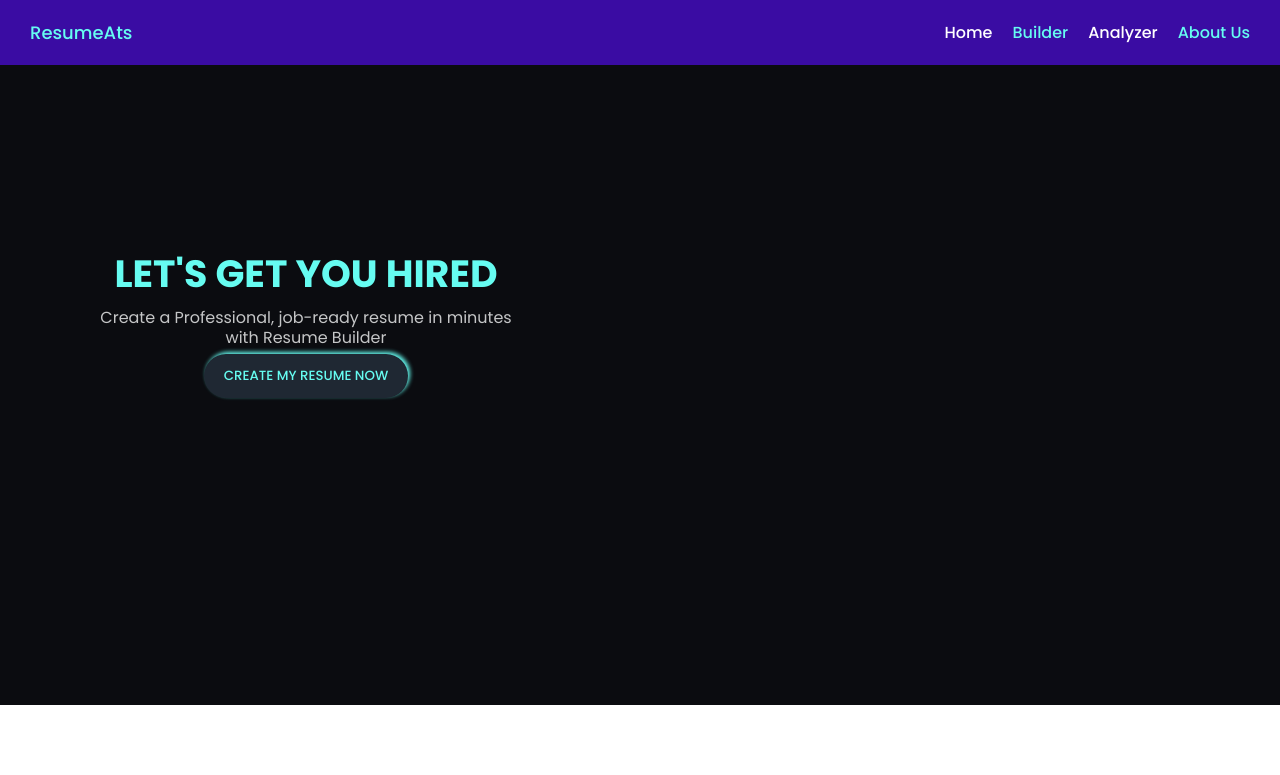
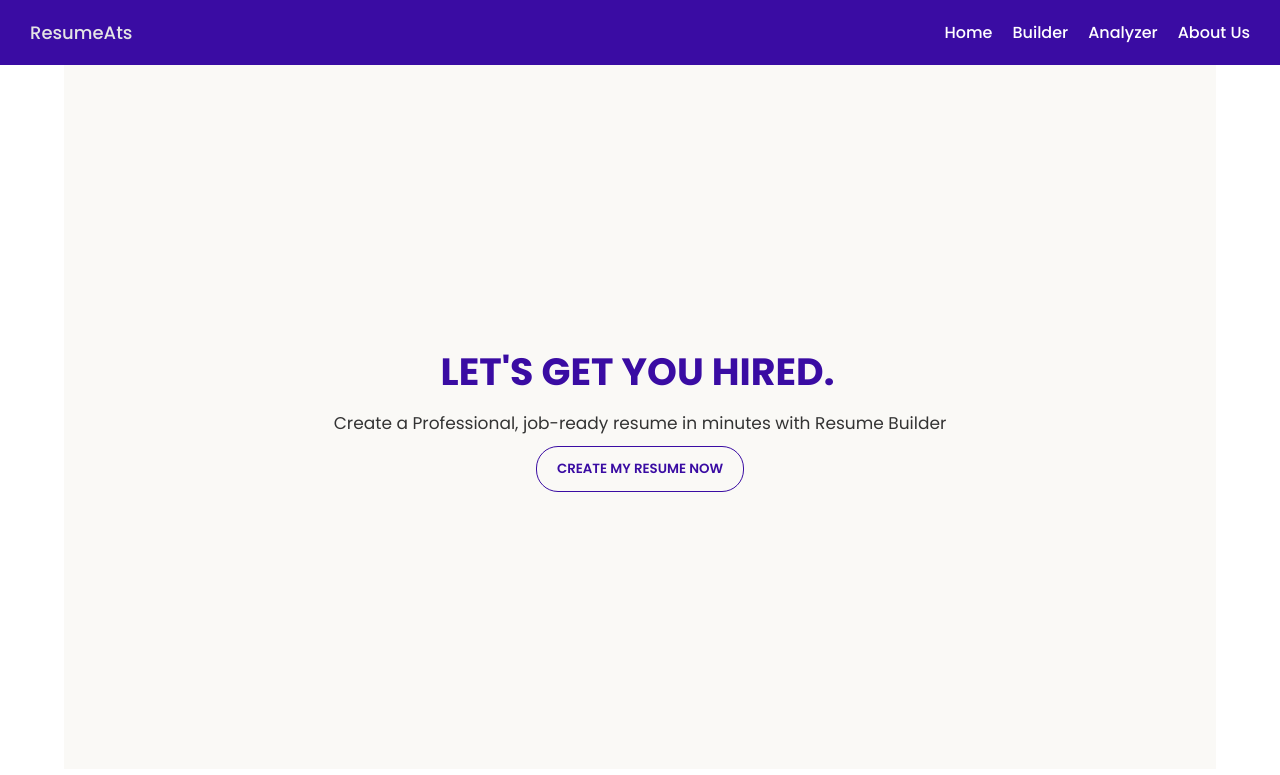
Before and after one commit to Hamzaali146/ATS-Resume, a Django app: page / in a window 1280 px wide. Shown: the top 775 px of the page. Run offline with Django 5.2, Linux system fonts and the light colour scheme; some libraries are stand-ins or nearby versions.

Commit message:
homepage update

```diff
--- a/static/analyzer.css
+++ b/static/analyzer.css
@@ -59,7 +59,7 @@ body {
 }
 
 .analy-section {
-    width: 60%;
+    width: 50%;
 }
 
 .analy-section h1 {
@@ -98,10 +98,11 @@ body {
     border: none;
     border-radius: 5px;
     cursor: pointer;
+    width: 456px;
 }
 
 .visual-section {
-    width: 35%;
+    width: 45%;
     background-color: #EDF2F4;
     padding: 20px;
     border-radius: 10px;
--- a/static/index.css
+++ b/static/index.css
@@ -5,15 +5,24 @@
     box-sizing: border-box;
     font-family: "Poppins", sans-serif;
 }
+.footer{
+    display: flex;
+    height: 60px;
+    background-color: #3A0CA3;
+    color: #fff;
+    justify-content: center;
+    align-items: center;
+}
 .navbar{
     /* color: hotpink; */
     display: flex;
     height: 65px;
     /* background-color: #1f2833; */
     background-color: #3A0CA3;
-    color: #66fcf1;
+    color: #fff;
 }
 .leftNav{
+    color: #E5E5E5;
     font-size: 18px;
     width: 50vw;
     /* background-color: aqua; */
@@ -36,57 +45,98 @@
     display: flex;
     list-style: none;
     gap: 20px;
+    color: #fff;
+    text-decoration: none;
 }
 .hero{
     text-align: center;
     /* margin-top:20px; */
-    background-color: #0b0c10;
-    height: 80vh;
+    background-color: #FAF9F6;
+    height: 88vh;
     display: flex;
+}
+.heropack{
+    width: 90%;
+    height: 100%;
+    background-color: #FFFFFF;
+    margin: 0 auto;
 }
 .lefthero{
     /* color: white; */
     display: flex;
-    width: 40%;
-    height: 80%;
+    width: 100%;
+    height: 100%;
     justify-content: center;
     align-items: center;
     flex-direction: column;
-    padding-left: 100px;
-    gap: 6px;
+    /* padding-left: 100px; */
+    gap: 13px;
 }
 .lefthero > h1{
-    font-size: 38px;
-    font-size: 38px;
-    color: #66fcf1;
+    /* font-size: 38px; */
+    font-size: 45px;
+    color: #3A0CA3;
 }
 .lefthero >p{
     line-height: 20px;
-    color: #c5c6c7;
+    color: #333;
+    font-size: 17px;
+}
+.neechebox{
+    width: 100%;
+    height: 50vw;
+    /* background-color: #3A0CA3; */
+    display: flex;
+    justify-content: space-around;
+    margin-top: 5px;
+    gap: 30px;
+}
+.neechetext{
+    display: flex;
+    flex-direction: column;
+    gap: 8px;
+    text-align: justify;
+    font-weight: 500;
+    color: #333;
+    padding-bottom: 100px;
+}
+.neechecenter{
+    width: 80%;
+    display: flex;
+    align-items: center;
+    justify-content: center;
+    gap: 26px;
 }
 .btn{
-    background-color: #1f2833;
+    background-color: transparent;
     padding: 12px 20px 12px 20px;
     border: none;
     border-radius: 22px;
     /* box-shadow: ; */
-    box-shadow: 2px -2px 4px #66fcf1;
 
-    color: #66fcf1;
+
+    color: #3A0CA3;
     font-weight: 500;
     cursor: pointer;
+    transition: all 500ms;
+    border: 1px solid #3A0CA3;
+    font-weight: 600
 }
-.righthero{
+.btn:hover{
+    box-shadow: 2px -2px 4px #3A0CA3;
+    transition: all 500ms;
+}
+/* .righthero{
     display: flex;
 
-    /* height: 300px; */
-    /* width: 300px; */
+     height: 300px;
+     width: 300px;
     justify-content: left;
     align-items: center;
     width: 60%;
     height: 80%;
     padding: 35px 0 0 100px;
-}
+} */
 /* .heroimage{
     background: url('ss.gif') 0 0;
     background-repeat:no-repeat;
@@ -104,3 +154,64 @@ a{
     text-decoration: none;
     /* font-size: 15px; */
 }
+
+.typewriter h1 {
+    color: #3A0CA3;
+    font-size: 38px;
+    /* font-family: monospace; */
+    overflow: hidden; /* Ensures the content is not revealed until the animation */
+    border-right: .15em solid orange; /* The typwriter cursor */
+    white-space: nowrap; /* Keeps the content on a single line */
+    margin: 0 auto; /* Gives that scrolling effect as the typing happens */
+    /* letter-spacing: .25em; Adjust as needed */
+    animation:
+      typing 3.5s steps(30, end),
+      blink-caret .5s step-end infinite;
+  }
+
+  /* The typing effect */
+  @keyframes typing {
+    from { width: 0 }
+    to { width: 100% }
+  }
+
+  /* The typewriter cursor effect */
+  @keyframes blink-caret {
+    from, to { border-color: transparent }
+    50% { border-color: #3A0CA3 }
+  }
+
+.rora{
+  width: 200px;
+  height: 200px;
+  background-color: coral;
+  -webkit-animation: squareToCircle 2s 1s infinite alternate;
+}
+
+@-webkit-keyframes squareToCircle {
+    0% {
+      border-radius: 0 0 0 0;
+      background: coral;
+      transform: rotate(0deg);
+    }
+    25% {
+      border-radius: 50% 0 0 0;
+      background: darksalmon;
+      transform: rotate(45deg);
+    }
+    50% {
+      border-radius: 50% 50% 0 0;
+      background: indianred;
+      transform: rotate(90deg);
+    }
+    75% {
+      border-radius: 50% 50% 50% 0;
+      background: lightcoral;
+      transform: rotate(135deg);
+    }
+    100% {
+      border-radius: 50% 50% 50% 50%;
+      background: darksalmon;
+      transform: rotate(180deg);
+    }
+}
--- a/templates/index.html
+++ b/templates/index.html
@@ -41,9 +41,14 @@
         </nav>
     </header>
     <section>
+        <div class="heropack">
             <div class="hero">
+
                 <div class="lefthero">
-                <h1>LET'S GET YOU HIRED</h1>
+                    <div class="typewriter">
+                        <h1>LET'S GET YOU HIRED.</h1>
+                    </div>
+                    <!-- <h1>LET'S GET YOU HIRED</h1> -->
                     <p>Create a Professional, job-ready resume in minutes with Resume Builder</p>
                     <button class="btn">CREATE MY RESUME NOW</button>
                 </div>
@@ -51,7 +56,26 @@
                     <!-- <img src="{% static 'ss.gif'%}" alt="error" id="heroimg"> -->
                 </div>
             </div>
+
+            <!-- <div class="rora"></div> -->
+             <div class="neechebox">
+                <div class="neechecenter">
+                <div class="neechetext">
+                    <h1 style="color: #3A0CA3;">Who we are?</h1>
+                    Lorem ipsum dolor, sit amet consectetur adipisicing elit. Odit soluta vel accusamus enim, facere sequi incidunt voluptates reprehenderit unde molestiae deleniti omnis magnam temporibus quos accusantium suscipit, nobis, error dicta quasi at a velit tenetur laboriosam saepe? Placeat soluta maiores ab, explicabo doloremque qui commodi.
+                    <button class="btn" style="width: 300px;">ANALYZE MY RESUME NOW</button>
+                </div>
+                <video width="300" height="480" autoplay loop style="border-radius: 8px;">
+                    <source src="{% static 'ats.mp4' %}" type="video/mp4">
+                    Your browser does not support the video tag.
+                  </video>
+                </div>
+             </div>
+        </div>
     </section>
+    <footer>
+        <div class="footer">All rights Reserved | Powered By theboys &copy;</div>
+    </footer>
     <script>
         // Load the animation
         var animation = lottie.loadAnimation({
@@ -63,4 +87,5 @@
         });
     </script>
 </body>
+
 </html>
```
Also changed, not shown: 1 other file. Lines whose indentation alone changed are shown as unchanged.
